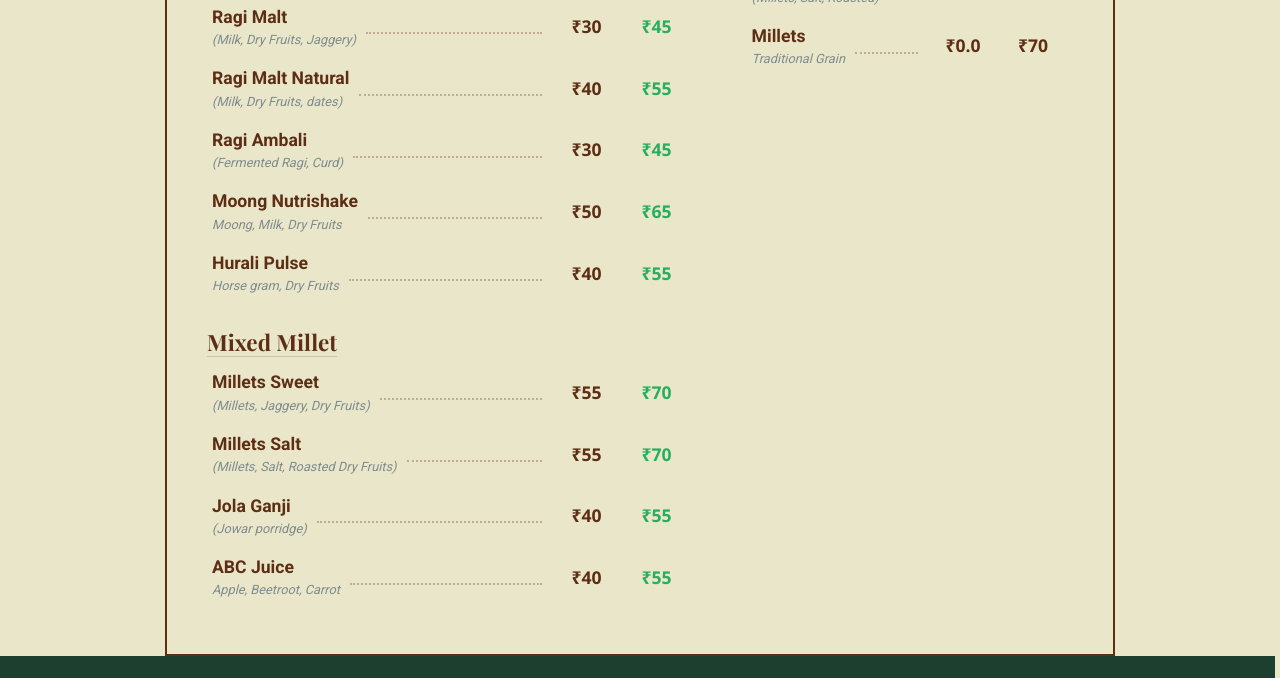
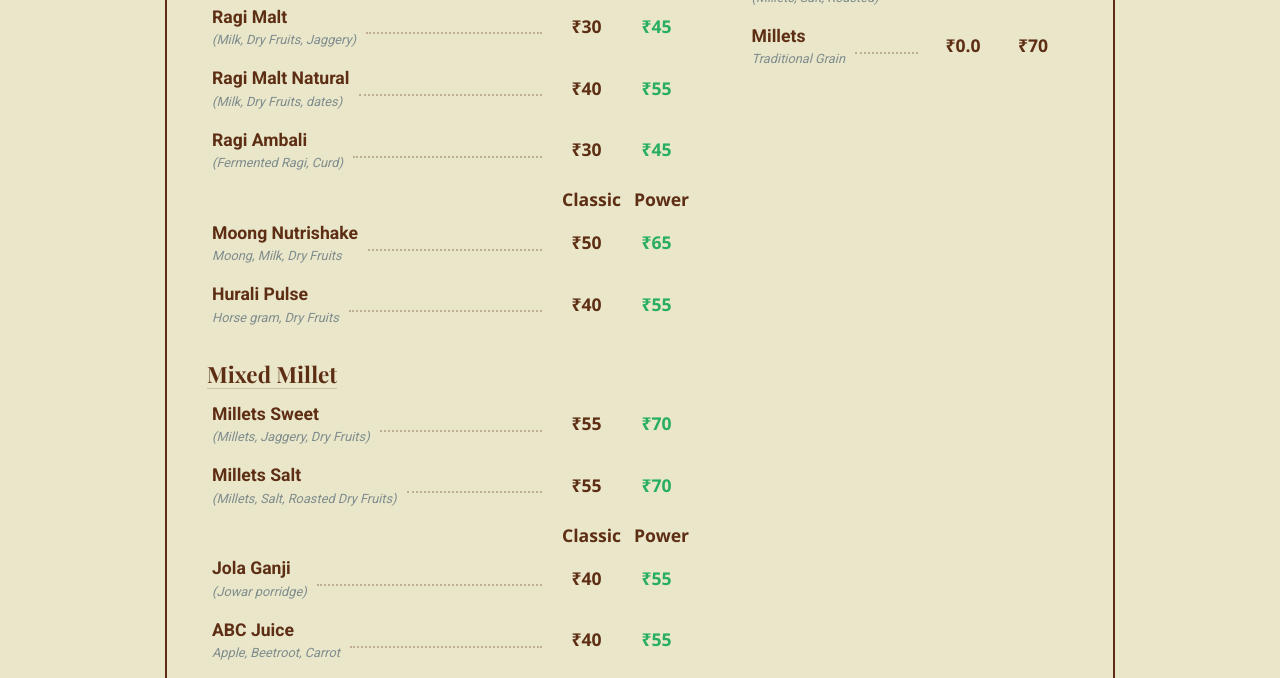
Before and after one commit to swasthsip-dev/swasthsip-web, a plain HTML site: page Swasthsip Menu.html in a window 1280 px wide. Shown: the part 558-1236 px from the top of the page. Drawn offline with nearby package versions, Linux system fonts and the light colour scheme.

Commit message:
updated menu alignment

```diff
--- a/Swasthsip Menu.html
+++ b/Swasthsip Menu.html
@@ -305,10 +305,10 @@
                 <div class="dots"></div><div class="price">₹30</div><div class="price power">₹45</div>
             </div>
 
-            <!-- <h3>Moong & Pulses</h3>
+
             <div class="price-header">
                 <div></div><div class="price">Classic</div><div class="price">Power</div>
-            </div> -->
+            </div>
 
             <div class="menu-item" onclick="pop('Moong Nutrishake', 'Rich in plant protein and Amino acids. Helps in muscle repair and is very easy on the stomach.')">
                 <div class="name-group"><span class="item-name">Moong Nutrishake</span><span class="item-desc">Moong, Milk, Dry Fruits</span></div>
@@ -331,6 +331,9 @@
                 <div class="dots"></div><div class="price">₹55</div><div class="price power">₹70</div>
             </div>
 
+            <div class="price-header">
+                <div></div><div class="price">Classic</div><div class="price">Power</div>
+            </div>
             <div class="menu-item" onclick="pop('Jola Ganji', 'Jowar is gluten-free and high in Vitamin B. Helps build lean muscle and improves circulation.')">
                 <div class="name-group"><span class="item-name">Jola Ganji</span><span class="item-desc">(Jowar porridge)</span></div>
                 <div class="dots"></div><div class="price">₹40</div><div class="price power">₹55</div>
```
